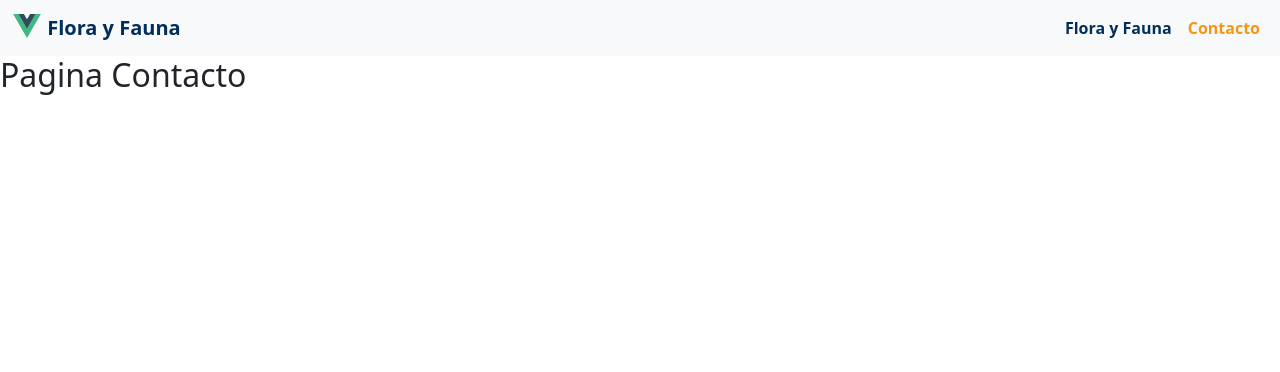
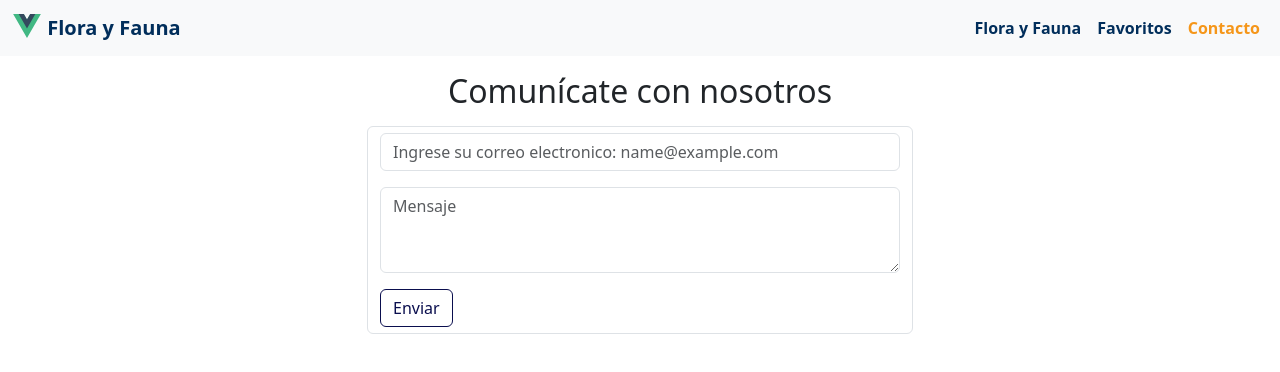
Before and after one commit to N-Armijo/certificacion_flora_fauna, a Vue app: page /contacto in a window 1280 px wide. Shown: the top 372 px of the page. Built offline with nearby package versions, Linux system fonts and the light colour scheme.

Commit message:
Formulario listo. Falta agregar funcionalidad para favoritos, mejorar estilos del componente detallesEspecie y filtros de busquedas. Tambien comprombar que los estilos estan dados con BEM

```diff
--- a/src/components/DetallesEspecie.vue
+++ b/src/components/DetallesEspecie.vue
@@ -0,0 +1,72 @@
+<script setup>
+import { onMounted, computed } from 'vue';
+import { useEspeciesStore } from '@/stores/especies';
+import { useRoute, useRouter } from 'vue-router';
+
+// Accedemos al store y a la ruta actual
+const especieStore = useEspeciesStore();
+const route = useRoute();
+const router = useRouter();
+
+// Computada para obtener la especie específica
+const especie = computed(() => {
+    const id = parseInt(route.params.id);
+    return especieStore.especies.find(e => e.id === id) || null;
+});
+
+// Al montar el componente, cargamos las especies
+onMounted(async () => {
+    await especieStore.fetchEspecies();
+
+    // Si la especie no se encuentra, redirigimos a una página de "no encontrado"
+    if (!especie.value) {
+        router.push({ name: 'not-found' });
+    }
+});
+</script>
+<template>
+    <div v-if="especie" class="especie-detalles container">
+        <!-- Cabecera -->
+        <h2 class="especie-detalles__title text-primary">{{ especie.nombre }}</h2>
+        <p class="especie-detalles__tipo text-muted fst-italic">
+            <b>Tipo:</b> {{ especie.tipo }}
+        </p>
+        <p class="especie-detalles__ubicacion text-muted">
+            <b>Ubicación:</b> {{ especie.ubicacion }}
+        </p>
+        <img :src="especie.imagen" :alt="especie.nombre" class="img-fluid">
+
+        <!-- descripcion -->
+        <section class="especie-detalles__descripcion">
+            <h3>Descripción</h3>
+            <p>{{ especie.descripcion }}</p>
+        </section>
+
+        <!-- estado de conservacion -->
+        <section class="especie-detalles__estado">
+            <h3>Estado de conservación</h3>
+            <p>{{ especie.estadoConservacion }}</p>
+        </section>
+    </div>
+    <p v-else>Cargando información...</p>
+</template>
+<style scoped>
+.especie-detalles {
+    padding-bottom: 10vh;
+
+    &__title {
+        font-weight: bold;
+        font-size: 2.5rem;
+    }
+
+    &__tipo,
+    &__ubicacion {
+        font-size: 1.2rem;
+    }
+
+    &__descripcion,
+    &__estado {
+        margin-top: 1.5rem;
+    }
+}
+</style>
--- a/src/components/FormularioContacto.vue
+++ b/src/components/FormularioContacto.vue
@@ -0,0 +1,12 @@
+<template>
+    <form class="form-control">
+        <div class="mb-3">
+            <input type="email" class="form-control" id="exampleFormControlInput1"
+                placeholder="Ingrese su correo electronico: name@example.com">
+        </div>
+        <div class="mb-3">
+            <textarea class="form-control" id="exampleFormControlTextarea1" rows="3" placeholder="Mensaje"></textarea>
+        </div>
+        <button type="submit" class="btn btn-outline-secondary">Enviar</button>
+    </form>
+</template>
--- a/src/components/NavBar.vue
+++ b/src/components/NavBar.vue
@@ -15,6 +15,9 @@
                 <ul class="navbar-nav">
                     <li class="nav-item">
                         <RouterLink to="/home" active-class="active" class="nav-link">Flora y Fauna</RouterLink>
+                    </li>
+                    <li class="nav-item">
+                        <RouterLink to="/favoritos" active-class="active" class="nav-link">Favoritos</RouterLink>
                     </li>
                     <li class="nav-item">
                         <RouterLink to="/contacto" active-class="active" class="nav-link">Contacto</RouterLink>
--- a/src/router/index.js
+++ b/src/router/index.js
@@ -25,6 +25,11 @@ const router = createRouter({
       component: () => import('@/views/PaginaContacto.vue'),
     },
     {
+      path: '/favoritos',
+      name: 'favoritos',
+      component: () => import('@/views/FavoritosView.vue'),
+    },
+    {
       path: '/:pathMatch(.*)*',
       name: 'not-found',
       component: () => import('@/views/NotFound.vue'),
--- /dev/null
+++ b/src/views/FavoritosView.vue
@@ -0,0 +1,9 @@
+<template>
+    <main class="container">
+        <div class="row">
+            <section>
+                <h2 class="text-center">Favoritos</h2>
+            </section>
+        </div>
+    </main>
+</template>
--- a/src/views/PaginaContacto.vue
+++ b/src/views/PaginaContacto.vue
@@ -1,9 +1,17 @@
 <script setup>
+import FormularioContacto from '@/components/FormularioContacto.vue'
 
 </script>
 
 <template>
-    <main>
-        <h2>Pagina Contacto</h2>
+    <main class="container">
+        <div class="row">
+            <section class="col-12 col-md-6 mx-auto my-3">
+                <h2 class="text-center mb-3">
+                    Comunícate con nosotros
+                </h2>
+                <FormularioContacto />
+            </section>
+        </div>
     </main>
 </template>
--- a/src/views/PaginaDetalles.vue
+++ b/src/views/PaginaDetalles.vue
@@ -1,72 +1,6 @@
 <script setup>
-import { onMounted, computed } from 'vue';
-import { useEspeciesStore } from '@/stores/especies';
-import { useRoute, useRouter } from 'vue-router';
-
-// Accedemos al store y a la ruta actual
-const especieStore = useEspeciesStore();
-const route = useRoute();
-const router = useRouter();
-
-// Computada para obtener la especie específica
-const especie = computed(() => {
-    const id = parseInt(route.params.id);
-    return especieStore.especies.find(e => e.id === id) || null;
-});
-
-// Al montar el componente, cargamos las especies
-onMounted(async () => {
-    await especieStore.fetchEspecies();
-
-    // Si la especie no se encuentra, redirigimos a una página de "no encontrado"
-    if (!especie.value) {
-        router.push({ name: 'not-found' });
-    }
-});
+import DetallesEspecies from '@/components/DetallesEspecie.vue'
 </script>
 <template>
-    <div v-if="especie" class="especie-detalles container">
-        <!-- Cabecera -->
-        <h2 class="especie-detalles__title text-primary">{{ especie.nombre }}</h2>
-        <p class="especie-detalles__tipo text-muted fst-italic">
-            <b>Tipo:</b> {{ especie.tipo }}
-        </p>
-        <p class="especie-detalles__ubicacion text-muted">
-            <b>Ubicación:</b> {{ especie.ubicacion }}
-        </p>
-        <img :src="especie.imagen" :alt="especie.nombre" class="img-fluid">
-
-        <!-- descripcion -->
-        <section class="especie-detalles__descripcion">
-            <h3>Descripción</h3>
-            <p>{{ especie.descripcion }}</p>
-        </section>
-
-        <!-- estado de conservacion -->
-        <section class="especie-detalles__estado">
-            <h3>Estado de conservación</h3>
-            <p>{{ especie.estadoConservacion }}</p>
-        </section>
-    </div>
-    <p v-else>Cargando información...</p>
+    <DetallesEspecies />
 </template>
-<style scoped>
-.especie-detalles {
-    padding-bottom: 10vh;
-
-    &__title {
-        font-weight: bold;
-        font-size: 2.5rem;
-    }
-
-    &__tipo,
-    &__ubicacion {
-        font-size: 1.2rem;
-    }
-
-    &__descripcion,
-    &__estado {
-        margin-top: 1.5rem;
-    }
-}
-</style>
```
